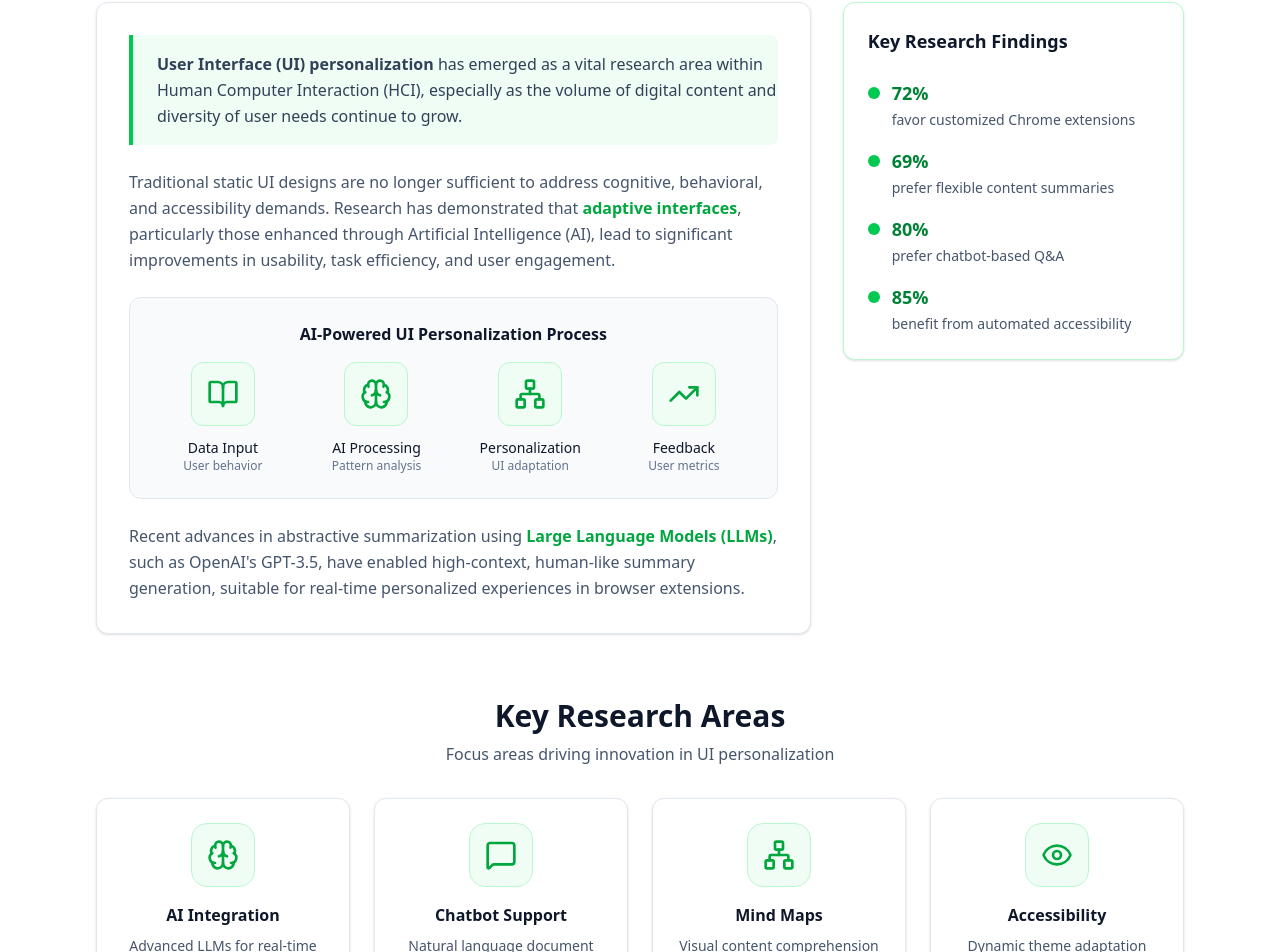
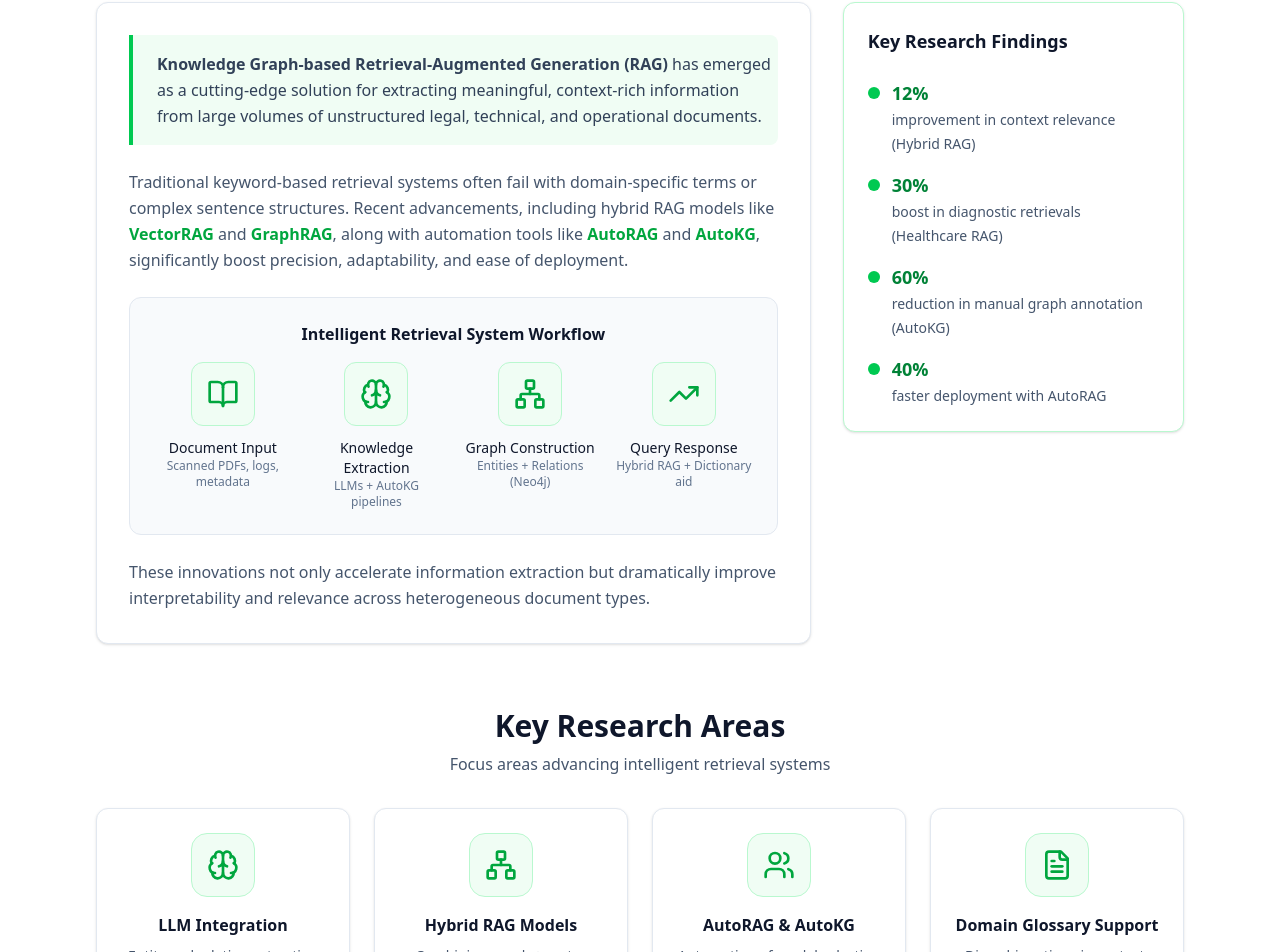
Before and after one commit to foverokavindz/your-ai-website, a React (Vite) app: page / in a window 1280 px wide. Shown: the part 3028-3980 px from the top of the page. Built offline with nearby package versions, Linux system fonts and the light colour scheme.

Commit message:
chore: Review and clean up LiteratureSurvey, ProjectScope, and ResearchGap components for consistency and maintainability

```diff
--- a/src/components/sections/LiteratureSurvey.jsx
+++ b/src/components/sections/LiteratureSurvey.jsx
@@ -23,32 +23,41 @@
   });
 
   const keyFindings = [
-    { percentage: '72%', text: 'favor customized Chrome extensions' },
-    { percentage: '69%', text: 'prefer flexible content summaries' },
-    { percentage: '80%', text: 'prefer chatbot-based Q&A' },
-    { percentage: '85%', text: 'benefit from automated accessibility' },
+    {
+      percentage: '12%',
+      text: 'improvement in context relevance (Hybrid RAG)',
+    },
+    {
+      percentage: '30%',
+      text: 'boost in diagnostic retrievals (Healthcare RAG)',
+    },
+    {
+      percentage: '60%',
+      text: 'reduction in manual graph annotation (AutoKG)',
+    },
+    { percentage: '40%', text: 'faster deployment with AutoRAG' },
   ];
 
   const researchAreas = [
     {
       icon: Brain,
-      title: 'AI Integration',
-      description: 'Advanced LLMs for real-time personalization',
-    },
-    {
-      icon: MessageSquare,
-      title: 'Chatbot Support',
-      description: 'Natural language document queries',
+      title: 'LLM Integration',
+      description: 'Entity and relation extraction from free text',
     },
     {
       icon: Network,
-      title: 'Mind Maps',
-      description: 'Visual content comprehension',
+      title: 'Hybrid RAG Models',
+      description: 'Combining graph + vector retrieval mechanisms',
     },
     {
-      icon: Eye,
-      title: 'Accessibility',
-      description: 'Dynamic theme adaptation',
+      icon: Users,
+      title: 'AutoRAG & AutoKG',
+      description: 'Automation of model selection and KG creation',
+    },
+    {
+      icon: FileText,
+      title: 'Domain Glossary Support',
+      description: 'Disambiguation via context-aware definitions',
     },
   ];
 
@@ -73,8 +82,9 @@
                 Literature Survey
               </h2>
               <p className="text-xl text-slate-600 max-w-3xl mx-auto leading-relaxed">
-                Examining the current landscape of UI personalization research
-                and identifying key opportunities
+                Exploring the recent developments in Knowledge Graph-based
+                Retrieval-Augmented Generation systems and their real-world
+                applications.
               </p>
             </div>
           </div>
@@ -87,51 +97,62 @@
                 <div className="space-y-6">
                   <div className="border-l-4 border-green-500 pl-6 bg-green-50 py-4 rounded-r-lg">
                     <p className="text-slate-700 leading-relaxed">
-                      <strong>User Interface (UI) personalization</strong> has
-                      emerged as a vital research area within Human Computer
-                      Interaction (HCI), especially as the volume of digital
-                      content and diversity of user needs continue to grow.
+                      <strong>
+                        Knowledge Graph-based Retrieval-Augmented Generation
+                        (RAG)
+                      </strong>{' '}
+                      has emerged as a cutting-edge solution for extracting
+                      meaningful, context-rich information from large volumes of
+                      unstructured legal, technical, and operational documents.
                     </p>
                   </div>
 
                   <p className="text-slate-600 leading-relaxed">
-                    Traditional static UI designs are no longer sufficient to
-                    address cognitive, behavioral, and accessibility demands.
-                    Research has demonstrated that{' '}
-                    <span className="text-green-600 font-semibold">
-                      adaptive interfaces
+                    Traditional keyword-based retrieval systems often fail with
+                    domain-specific terms or complex sentence structures. Recent
+                    advancements, including hybrid RAG models like{' '}
+                    <span className="font-semibold text-green-600">
+                      VectorRAG
+                    </span>{' '}
+                    and{' '}
+                    <span className="font-semibold text-green-600">
+                      GraphRAG
                     </span>
-                    , particularly those enhanced through Artificial
-                    Intelligence (AI), lead to significant improvements in
-                    usability, task efficiency, and user engagement.
+                    , along with automation tools like{' '}
+                    <span className="font-semibold text-green-600">
+                      AutoRAG
+                    </span>{' '}
+                    and{' '}
+                    <span className="font-semibold text-green-600">AutoKG</span>
+                    , significantly boost precision, adaptability, and ease of
+                    deployment.
                   </p>
 
-                  {/* Process Flow */}
                   <div className="bg-slate-50 p-6 rounded-xl border border-slate-200">
                     <h4 className="font-semibold text-slate-900 mb-4 text-center">
-                      AI-Powered UI Personalization Process
+                      Intelligent Retrieval System Workflow
                     </h4>
                     <div className="grid grid-cols-2 md:grid-cols-4 gap-4">
                       {[
                         {
                           icon: BookOpen,
-                          title: 'Data Input',
-                          desc: 'User behavior',
+                          title: 'Document Input',
+                          desc: 'Scanned PDFs, logs, metadata',
                         },
                         {
                           icon: Brain,
-                          title: 'AI Processing',
-                          desc: 'Pattern analysis',
+                          title: 'Knowledge Extraction',
+                          desc: 'LLMs + AutoKG pipelines',
                         },
                         {
                           icon: Network,
-                          title: 'Personalization',
-                          desc: 'UI adaptation',
+                          title: 'Graph Construction',
+                          desc: 'Entities + Relations (Neo4j)',
                         },
                         {
                           icon: TrendingUp,
-                          title: 'Feedback',
-                          desc: 'User metrics',
+                          title: 'Query Response',
+                          desc: 'Hybrid RAG + Dictionary aid',
                         },
                       ].map((step, index) => (
                         <div key={index} className="text-center group">
@@ -148,13 +169,9 @@
                   </div>
 
                   <p className="text-slate-600 leading-relaxed">
-                    Recent advances in abstractive summarization using{' '}
-                    <span className="text-green-600 font-semibold">
-                      Large Language Models (LLMs)
-                    </span>
-                    , such as OpenAI's GPT-3.5, have enabled high-context,
-                    human-like summary generation, suitable for real-time
-                    personalized experiences in browser extensions.
+                    These innovations not only accelerate information extraction
+                    but dramatically improve interpretability and relevance
+                    across heterogeneous document types.
                   </p>
                 </div>
               </Card>
@@ -191,14 +208,14 @@
             </div>
           </div>
 
-          {/* Research Areas */}
+          {/* Key Research Areas */}
           <div className="space-y-8">
             <div className="text-center">
               <h3 className="text-2xl md:text-3xl font-bold text-slate-900 mb-2">
                 Key Research Areas
               </h3>
               <p className="text-slate-600">
-                Focus areas driving innovation in UI personalization
+                Focus areas advancing intelligent retrieval systems
               </p>
             </div>
 
@@ -225,81 +242,6 @@
               ))}
             </div>
           </div>
-
-          {/* References Section */}
-          <motion.div
-            initial={{ opacity: 0, y: 30 }}
-            animate={inView ? { opacity: 1, y: 0 } : {}}
-            transition={{ delay: 0.8, duration: 0.6 }}
-          >
-            <Card className="p-8 bg-white border border-slate-200">
-              <div className="flex items-center gap-3 mb-6">
-                <div className="w-12 h-12 bg-green-50 border border-green-200 rounded-xl flex items-center justify-center">
-                  <FileText className="w-6 h-6 text-green-600" />
-                </div>
-                <h3 className="font-bold text-slate-900 text-xl">References</h3>
-              </div>
-
-              <div className="space-y-3 text-sm text-slate-600">
-                {[
-                  'Liu, J., et al. (2024). Adaptive User Interfaces in Modern Web Applications. ACM Transactions on Computer-Human Interaction.',
-                  'OpenAI Research Team. (2023). GPT-3.5: Advanced Language Models for Real-time Applications.',
-                  'Brown, T. et al. (2020). Language Models are Few-Shot Learners. Neural Information Processing Systems.',
-                  'Richardson, E., et al. (2023). Automatic Mind Map Generation for Enhanced User Comprehension.',
-                  'Smith, A. & Johnson, B. (2023). Accessibility-Driven UI Personalization: A Comprehensive Study.',
-                ].map((ref, index) => (
-                  <motion.div
-                    key={index}
-                    initial={{ opacity: 0, x: -20 }}
-                    animate={inView ? { opacity: 1, x: 0 } : {}}
-                    transition={{ delay: 0.9 + index * 0.05, duration: 0.4 }}
-                    className="flex items-start gap-3 hover:bg-slate-50 p-2 rounded transition-colors"
-                  >
-                    <span className="font-semibold text-green-600 mt-0.5">
-                      [{index + 1}]
-                    </span>
-                    <span className="leading-relaxed">{ref}</span>
-                  </motion.div>
-                ))}
-              </div>
-            </Card>
-          </motion.div>
-
-          {/* Bottom CTA */}
-          <motion.div
-            initial={{ opacity: 0, y: 30 }}
-            animate={inView ? { opacity: 1, y: 0 } : {}}
-            transition={{ duration: 0.8, delay: 1.0 }}
-            className="bg-slate-50 rounded-2xl border border-slate-200 p-8 md:p-12 text-center relative overflow-hidden"
-          >
-            <div className="absolute top-0 right-0 w-32 h-32 bg-green-50 rounded-full -translate-y-16 translate-x-16"></div>
-            <div className="absolute bottom-0 left-0 w-24 h-24 bg-green-100 rounded-full translate-y-12 -translate-x-12"></div>
-
-            <div className="relative z-10 space-y-6">
-              <div className="space-y-4">
-                <h3 className="text-3xl md:text-4xl font-bold text-slate-900">
-                  Explore our research
-                </h3>
-                <p className="text-xl text-slate-600 max-w-2xl mx-auto">
-                  Discover how our{' '}
-                  <span className="text-green-600 font-semibold">
-                    literature findings
-                  </span>{' '}
-                  inform our innovative approach to UI personalization.
-                </p>
-              </div>
-
-              <div className="flex flex-col sm:flex-row items-center justify-center gap-4">
-                <button className="inline-flex items-center gap-2 bg-green-600 text-white px-8 py-3 rounded-lg font-medium hover:bg-green-700 transition-colors">
-                  View methodology
-                  <ArrowRight className="w-4 h-4" />
-                </button>
-                <button className="inline-flex items-center gap-2 bg-white text-slate-900 px-8 py-3 rounded-lg font-medium border border-slate-200 hover:bg-slate-50 transition-colors">
-                  Read full survey
-                </button>
-              </div>
-            </div>
-          </motion.div>
         </motion.div>
       </Container>
     </Section>
--- a/src/components/sections/ProjectScope.jsx
+++ b/src/components/sections/ProjectScope.jsx
@@ -151,7 +151,11 @@
                       </div>
 
                       <div className="grid grid-cols-3 gap-4 text-center">
-                        {['AI', 'UX', 'Adaptive'].map((item, index) => (
+                        {[
+                          'Artificial Inteligence',
+                          'Knowldage Graph',
+                          'Modern Web App',
+                        ].map((item, index) => (
                           <div
                             key={index}
                             className="bg-white rounded-lg p-3 border border-green-100"
--- a/src/components/sections/ResearchGap.jsx
+++ b/src/components/sections/ResearchGap.jsx
@@ -21,23 +21,23 @@
   const gaps = [
     {
       icon: AlertTriangle,
-      title: 'Limited Real-time Adaptation',
+      title: 'Lack of Domain-Specific Dictionaries',
       description:
-        'Current systems lack sophisticated real-time adaptation mechanisms that can respond to immediate user behavior changes.',
+        'Existing systems like AutoKG do not integrate curated domain-specific dictionaries, limiting disambiguation of rare or specialized terms during graph construction and vector embedding.',
       number: '01',
     },
     {
       icon: Target,
-      title: 'Insufficient User Context',
+      title: 'AutoRAG Vocabulary Limitations',
       description:
-        "Existing solutions don't fully leverage contextual information such as user environment, task complexity, and temporal patterns.",
+        "AutoRAG's greedy search optimizes for speed but may overlook low-frequency, high-importance vocabulary, particularly in corpora with specialized jargon.",
       number: '02',
     },
     {
       icon: Lightbulb,
-      title: 'Generic Personalization',
+      title: 'Scarce Heterogeneous Corpus Evaluations',
       description:
-        'Most current approaches use one-size-fits-all personalization rather than truly individualized adaptation strategies.',
+        'Comprehensive evaluations on heterogeneous corpora, combining scanned PDFs, structured metadata, embedded tables, and domain glossaries, remain scarce.',
       number: '03',
     },
   ];
@@ -45,20 +45,21 @@
   const features = [
     {
       icon: CheckCircle2,
-      title: 'Real-time Analysis',
+      title: 'Dictionary-Enhanced Module',
       description:
-        'Advanced behavior tracking and instant adaptation mechanisms',
+        'Integrates a context-aware dictionary to label knowledge graph nodes with precise definitions, aiding retrieval and disambiguation.',
     },
     {
       icon: CheckCircle2,
-      title: 'Context Awareness',
+      title: 'Automated RAG Optimization',
       description:
-        'Comprehensive environmental and temporal pattern recognition',
+        'Combines AutoRAG and AutoKG methodologies for optimal RAG configuration and rapid knowledge graph construction with minimal oversight.',
     },
     {
       icon: CheckCircle2,
-      title: 'True Personalization',
-      description: 'Individual-specific adaptation strategies and preferences',
+      title: 'Heterogeneous Corpus Evaluation',
+      description:
+        'Evaluates performance across retrieval precision, response coherence, and disambiguation accuracy on mixed-format datasets with glossary support.',
     },
   ];
 
@@ -83,8 +84,8 @@
               <span className="text-green-600">research gaps</span>.
             </h2>
             <p className="text-xl text-slate-600 mb-8 leading-relaxed">
-              Understanding current limitations to build better solutions for UI
-              personalization.
+              Understanding current limitations to build better solutions for
+              knowledge graph-based information retrieval.
             </p>
             <button className="inline-flex items-center gap-2 bg-green-600 text-white px-6 py-3 rounded-lg font-medium hover:bg-green-700 transition-colors">
               Explore gaps
@@ -122,8 +123,8 @@
                       Critical Limitations Found
                     </h3>
                     <p className="text-slate-600 text-sm leading-relaxed">
-                      Current UI personalization systems show significant gaps
-                      in adaptation capabilities
+                      Current knowledge graph-based RAG systems show significant
+                      gaps in domain-specific retrieval capabilities
                     </p>
 
                     <div className="mt-6 p-4 bg-slate-50 rounded-lg">
```
